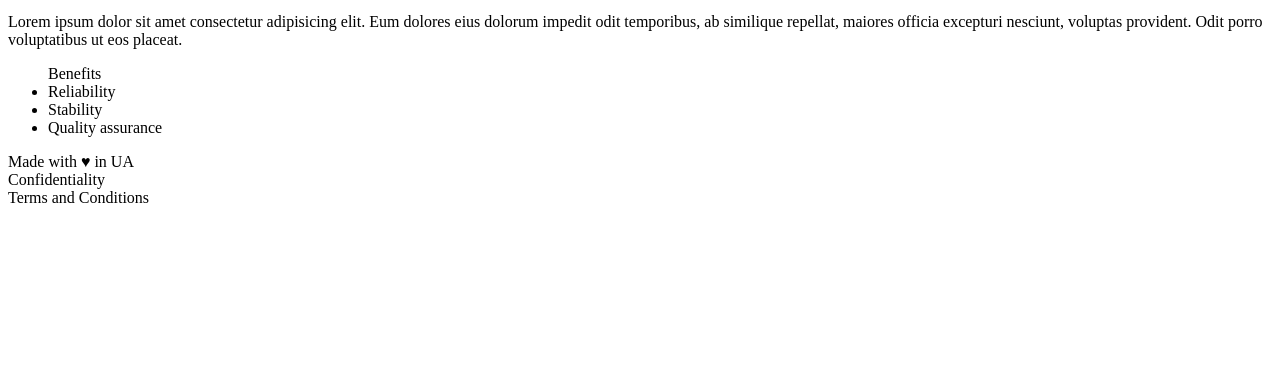
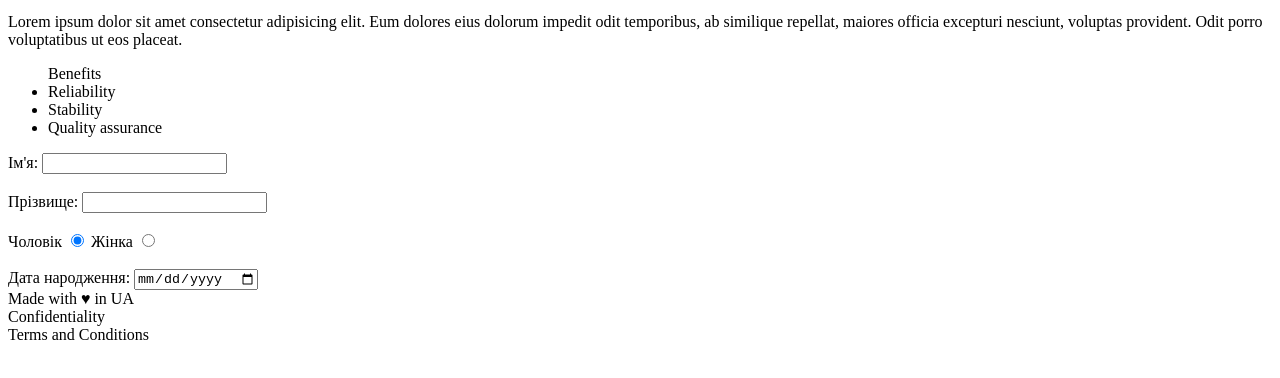
Before and after one commit to Ussanel/Hw11, a plain HTML site: page index.html in a window 1280 px wide. Shown: the part 142-520 px from the top of the page. Drawn offline with Linux system fonts and the light colour scheme.

```diff
--- /dev/null
+++ b/dark.css
@@ -0,0 +1,10 @@
+html{
+    background-color: antiquewhite;
+}
+h1{
+    font-size: x-large;
+}
+input{
+    font-size: 10px;
+    color:red;
+}
--- a/index.html
+++ b/index.html
@@ -33,6 +33,14 @@
                 <li>Quality assurance</li>
             </ul>
         </section>
+        <section>
+            Ім'я: <input type = "text"  name = "firstname"> <br> <br>
+            Прізвище: <input type = "text" name = "lastname"> <br> <br>
+            Чоловік <input  type = "radio" name = "sex"value =  "male" checked>
+            Жінка <input type = "radio" name = "sex"value =  "female"> <br> <br>
+            Дата народження: <input type="date" id="date" name="date"/>
+        </section>
+
         <!-- Footer -->
         <section>
             <div>Made with ♥ in UA</div>
```
